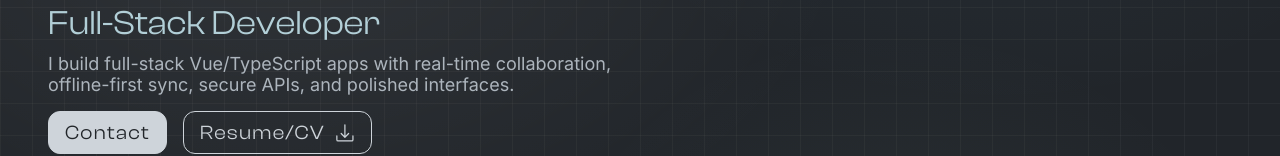
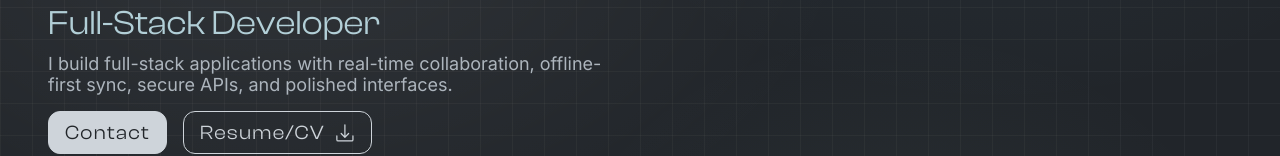
Before and after one commit to michaelgreenl/e-portfolio, a Vue app: page / in a window 1280 px wide. Shown: the part 313-469 px from the top of the page. Built offline with nearby package versions, Linux system fonts and the light colour scheme; a web font is replaced by a local one.

Commit message:
refactor: home page tagline edit

```diff
--- a/src/views/HomeView.vue
+++ b/src/views/HomeView.vue
@@ -49,8 +49,8 @@ onMounted(() => {
             <hr class="hero-line" />
             <h2>Full-Stack Developer</h2>
             <p>
-                I build full-stack Vue/TypeScript apps with real-time collaboration, offline-first sync, secure APIs,
-                and polished interfaces.
+                I build full-stack applications with real-time collaboration, offline-first sync, secure APIs, and
+                polished interfaces.
             </p>
 
             <div class="cta">
```
